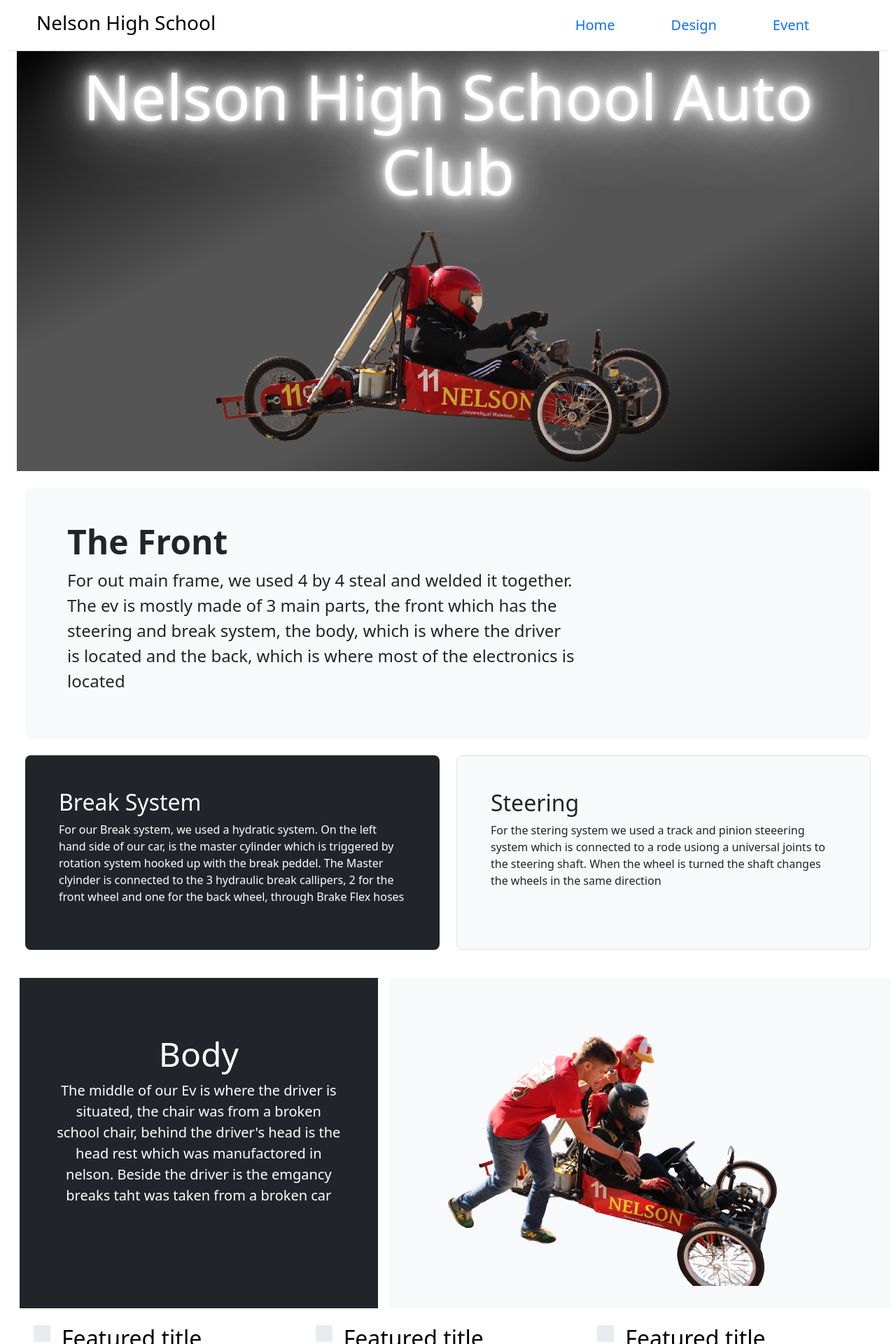
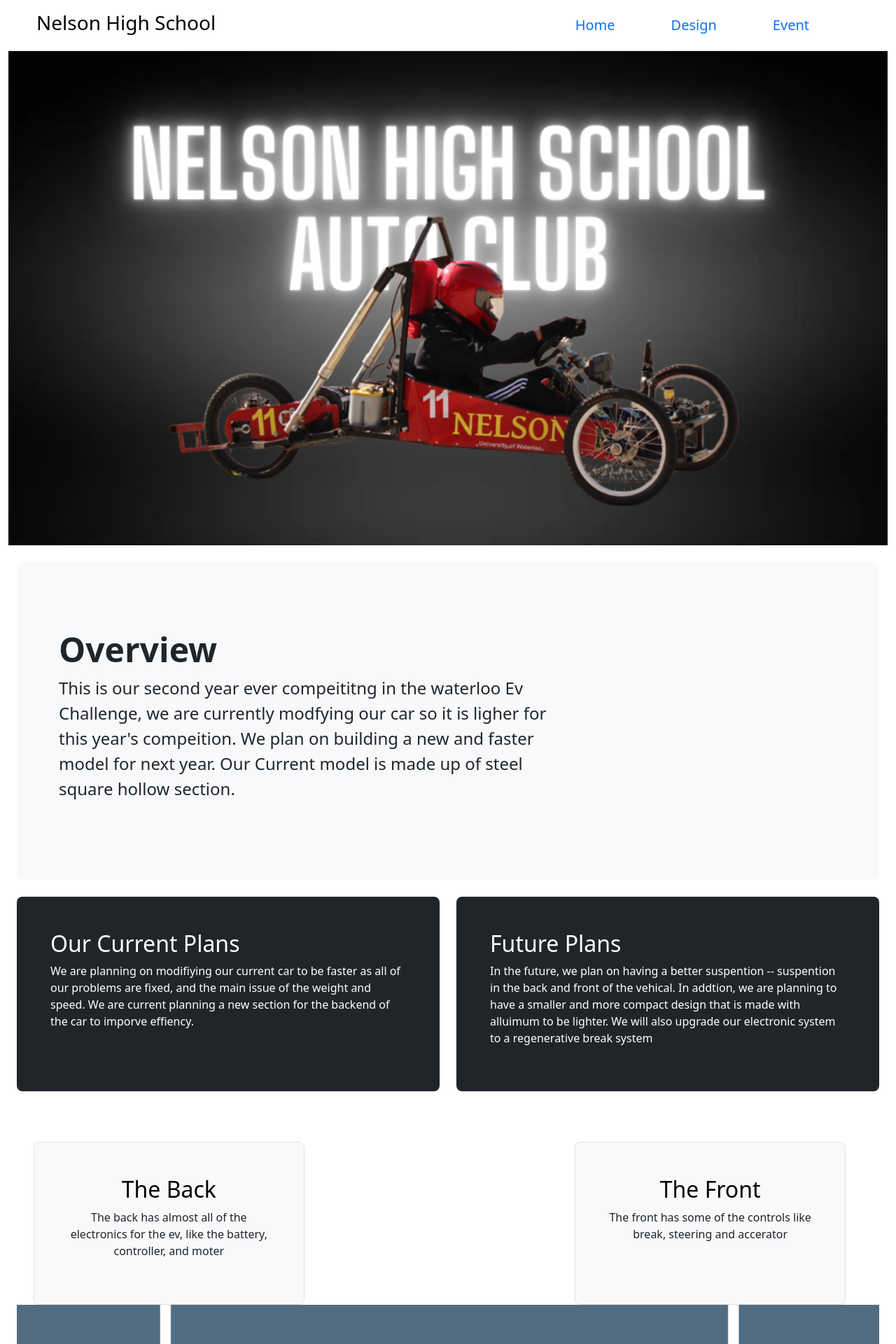
Before and after one commit to ThePathOfLeastResistance/NeslonHighSchoolAutoClub, a Flask app: page /design in a window 1280 px wide. Shown: the top 1920 px of the page at 70% size. Run offline with Flask 3, Linux system fonts and the light colour scheme; some libraries are stand-ins or nearby versions.

Commit message:
everything works, other than moblie, the last part of the design page is not done

```diff
--- a/templates/design.html
+++ b/templates/design.html
@@ -3,39 +3,207 @@
 
 {% block content %}
 
-<div class = "container-fluid">
-  <div class = "container-fluid">
-  <div class = "hero order d-flex align-items-center justify-content-center">
-    <div class = "designtext">
-      <div class = "align-items-center justify-content-center text-center container-fluid ">
-        <h2 class="display-1 text-center" style="font-size: 7vw;">Nelson High School Auto Club</h2>
+<div class = "container-fluid ">
+  <div>
+    <div class = "bg-black">
+      <img src="static/assets/images/carpage.png" class = "img-fluid" style="width: 100%;
+      height: auto;
+      max-width: 100%;">
     </div>
-      <div class="container-fluid mask text-light d-flex justify-content-center flex-column text-center text-center ">
-        <img src = "static/assets/images/car.png" class = "img-fluid mx-auto">
-      </div>
-        </div>
-  </div>
-
   <div class="container-fluid py-4">
       <div class="p-5 mb-4 bg-body-tertiary rounded-3">
-        <div class="container-fluid">
-          <h1 class="display-5 fw-bold">The Front</h1>
-          <p class="col-md-8 fs-4">For out main frame, we used 4 by 4 steal and welded it together. The ev is mostly made of 3 main parts, the front which has the steering and break system, the body, which is where the driver is located and the back, which is where most of the electronics is located</p>
+        <div class="container-fluid py-5">
+          <h1 class="display-5 fw-bold">Overview</h1>
+          <p class="col-md-8 fs-4">This is our second year ever compeititng in the waterloo Ev Challenge, we are currently modfying our car so it is ligher for this year's compeition. We plan on building a new and faster model for next year. Our Current model is made up of steel square hollow section.</p>
         </div>
       </div>
 
       <div class="row align-items-md-stretch">
         <div class="col-md-6">
           <div class="h-100 p-5 text-bg-dark rounded-3">
+            <h2>Our Current Plans</h2>
+            <p>We are planning on modifiying our current car to be faster as all of our problems are fixed, and the main issue of the weight and speed. We are current planning a new section for the backend of the car to imporve effiency.</p>
+          </div>
+        </div>
+        <div class="col-md-6">
+          <div class="h-100 p-5 text-bg-dark rounded-3">
+            <h2>Future Plans </h2>
+            <p>In the future, we plan on having a better suspention -- suspention in the back and front of the vehical. In addtion, we are planning to have a smaller and more compact design that is made with alluimum to be lighter. We will also upgrade our electronic system to a regenerative break system</p>
+          </div>
+        </div>
+      </div>
+
+
+    </div>
+    <div class = "container-fluid text-center">
+      <div class="row">
+        <div class="row pt-5 row-cols-1 row-cols-lg-3 px-5">
+          <div class="col d-flex align-items-start h-100 p-5 bg-body-tertiary border rounded-3">
+          <div>
+            <h3 class="fs-2 text-body-emphasis">The Back</h3>
+            <p>The back has almost all of the electronics for the ev, like the battery, controller, and moter</p>
+          </div>
+        </div>
+      <div class="col d-flex align-items-start">
+      </div>
+      <div class="col d-flex align-items-start h-100 p-5 bg-body-tertiary border rounded-3">
+        <div>
+          <h3 class="fs-2 text-body-emphasis">The Front</h3>
+          <P>The front has some of the controls like break, steering and accerator</P>
+
+        </div>
+      </div>
+    </div>
+      </div>
+      <div class="row">
+        <img src = "static/assets/images/carpage3.png">
+      </div>
+      <div class="row">
+    <div class="row pt-3 pb-5 row-cols-1 row-cols-lg-3 ">
+        <div class="col d-flex align-items-start">
+          </div>
+          <div class="col d-flex align-items-start h-100 p-5 bg-body-tertiary border rounded-3">
+            <div class="icon-square text-body-emphasis bg-body-secondary d-inline-flex align-items-center justify-content-center fs-4 flex-shrink-0 me-3">
+            </div>
+            <div>
+              <h3 class="fs-2 text-body-emphasis">The Body</h3>
+              <p>This is were the drive is seated, meaning it has the seat, head rest, dashboard and steering wheel</p>
+            </div>
+          </div>
+          <div class="col d-flex align-items-start">
+
+          </div>
+      </div>
+      </div>
+    </div>
+     <div class="container-fluid py-4">
+       <div class="container px-4 py-22" id="featured-3">
+        <h2 class="pb-2 border-bottom">The Front</h2>
+        <div class="row g-4 py-5 row-cols-1 row-cols-lg-3">
+          <div class="feature col">
+            <img src="static/assets/images/steering.JPG" class = "img-fluid">
+          </div>
+          <div class="feature col">
             <h2>Break System</h2>
               <p>For our Break system, we used a hydratic system. On the left hand side of our car, is the master cylinder which is triggered by rotation system hooked up with the break peddel.
             The Master clyinder is connected to the 3 hydraulic break callipers, 2 for the front wheel and one for the back wheel, through Brake Flex hoses</p>
           </div>
+          <div class="feature col">
+            <table class="table-light">
+              <thead>
+                <tr>
+                  <th scope="col">#</th>
+                  <th scope="col">Part Name</th>
+                  <th scope="col">Count</th>
+                  <th scope="col">Cost</th>
+                </tr>
+              </thead>
+              <tbody>
+                <tr>
+                  <th scope="row">1</th>
+                  <td>Master Cylinder</td>
+                  <td>1</td>
+                  <td>$$</td>
+                </tr>
+                <tr>
+                  <th scope="row">2</th>
+                  <td>Hydraulic Brake</td>
+                  <td>3</td>
+                  <td>$$</td>
+                </tr>
+                <tr>
+                  <th scope="row">3</th>
+                  <td>Brake Flex Hose</td>
+                  <td>1</td>
+                  <td>$</td>
+                </tr>
+              </tbody>
+            </table>
           </div>
-        <div class="col-md-6">
-          <div class="h-100 p-5 bg-body-tertiary border rounded-3">
-            <h2>Steering</h2>
+        </div>
+         <div class="row g-4 py-5 row-cols-1 row-cols-lg-3">
+          <div class="feature col">
+            <img src="static/assets/images/steering.JPG" class = "img-fluid">
+          </div>
+          <div class="feature col">
+            <h2>Steering </h2>
               <p>For the stering system we used a track and pinion steeering system which is connected to a rode usiong a universal joints to the steering shaft. When the wheel is turned the shaft changes the wheels in the same direction</p>
+          </div>
+          <div class="feature col">
+            <table class="table-light">
+              <thead>
+                <tr>
+                  <th scope="col">#</th>
+                  <th scope="col">Part Name</th>
+                  <th scope="col">Count</th>
+                  <th scope="col">Cost</th>
+                </tr>
+              </thead>
+              <tbody>
+                <tr>
+                  <th scope="row">1</th>
+                  <td>Unverial Joint</td>
+                  <td>1</td>
+                  <td>$</td>
+                </tr>
+                <tr>
+                  <th scope="row">2</th>
+                  <td>steering wheel</td>
+                  <td>1</td>
+                  <td>$</td>
+                </tr>
+                <tr>
+                  <th scope="row">3</th>
+                  <td>rack and pinion
+                    steering system</td>
+                  <td>1</td>
+                  <td>$</td>
+                </tr>
+              </tbody>
+            </table>
+          </div>
+        </div>
+         <div class="row g-4 py-5 row-cols-1 row-cols-lg-3">
+          <div class="feature col">
+            <img src="static/assets/images/steering.JPG" class = "img-fluid">
+          </div>
+          <div class="feature col">
+            <h2>Dash Board</h2>
+              <p>For the dash board, we had wired up multipul sensors and plan on adding more </p>
+          </div>
+          <div class="feature col">
+            <table class="table-light">
+              <thead>
+                <tr>
+                  <th scope="col">#</th>
+                  <th scope="col">Part Name</th>
+                  <th scope="col">Count</th>
+                  <th scope="col">Cost</th>
+                </tr>
+              </thead>
+              <tbody>
+                <tr>
+                  <th scope="row">1</th>
+                  <td>Unverial Joint</td>
+                  <td>1</td>
+                  <td>$</td>
+                </tr>
+                <tr>
+                  <th scope="row">2</th>
+                  <td>steering wheel</td>
+                  <td>1</td>
+                  <td>$</td>
+                </tr>
+                <tr>
+                  <th scope="row">3</th>
+                  <td>rack and pinion
+                    steering system</td>
+                  <td>1</td>
+                  <td>$</td>
+                </tr>
+              </tbody>
+            </table>
+          </div>
         </div>
       </div>
          </div>
@@ -51,53 +219,36 @@
               </div>
             </div>
             <div class="col-lg-7 fluid-container bg-body-tertiary text-center overflow-hidden">
-        <div class="my-3 p-3">
+              <div>
                 <img class = "img-fluid" src="static/assets/images/IMG_5374-removebg-preview (1).png">
+              </div>
+            </div>
+        </div>
+       <div class="fluid-container px-4">
+      <div class="row row-cols-1 row-cols-lg-3 px-4 py-5 text-bg-dark">
+        <div class="col d-flex align-items-start">
+          <div>
+            <h3 class="fs-2 text-body-emphasis">Seating</h3>
+            <p>We used a broken char, and cut it to length to fit on the inside of the car and used 4 srews to secure it</p>
+          </div>
+        </div>
+        <div class="col d-flex align-items-start">
+          <div>
+            <h3 class="fs-2 text-body-emphasis">Head Rest</h3>
+            <p>We manufactred it by using securing a  foam board to a flat piece of wood, and then wraping it in a red cloth.</p>
+
+          </div>
+        </div>
+        <div class="col d-flex align-items-start">
+          <div>
+            <h3 class="fs-2 text-body-emphasis">Featured title</h3>
+            <p>Paragraph of text beneath the heading to explain the heading. We'll add onto it with another sentence and probably just keep going until we run out of words.</p>
+          </div>
         </div>
       </div>
     </div>
     </div>
 
-   <div class="fluid-container px-4 py-2" >
-    <div class="row g-4  row-cols-1 row-cols-lg-3">
-      <div class="col d-flex align-items-start">
-        <div class="icon-square text-body-emphasis bg-body-secondary d-inline-flex align-items-center justify-content-center fs-4 flex-shrink-0 me-3">
-          <svg class="bi" width="1em" height="1em"><use xlink:href="#toggles2"></use></svg>
-        </div>
-        <div>
-          <h3 class="fs-2 text-body-emphasis">Featured title</h3>
-          <p>Paragraph of text beneath the heading to explain the heading. We'll add onto it with another sentence and probably just keep going until we run out of words.</p>
-          <a href="#" class="btn btn-primary">
-            Primary button
-          </a>
-        </div>
-      </div>
-      <div class="col d-flex align-items-start">
-        <div class="icon-square text-body-emphasis bg-body-secondary d-inline-flex align-items-center justify-content-center fs-4 flex-shrink-0 me-3">
-          <svg class="bi" width="1em" height="1em"><use xlink:href="#cpu-fill"></use></svg>
-        </div>
-        <div>
-          <h3 class="fs-2 text-body-emphasis">Featured title</h3>
-          <p>Paragraph of text beneath the heading to explain the heading. We'll add onto it with another sentence and probably just keep going until we run out of words.</p>
-          <a href="#" class="btn btn-primary">
-            Primary button
-          </a>
-        </div>
-      </div>
-      <div class="col d-flex align-items-start">
-        <div class="icon-square text-body-emphasis bg-body-secondary d-inline-flex align-items-center justify-content-center fs-4 flex-shrink-0 me-3">
-          <svg class="bi" width="1em" height="1em"><use xlink:href="#tools"></use></svg>
-        </div>
-        <div>
-          <h3 class="fs-2 text-body-emphasis">Featured title</h3>
-          <p>Paragraph of text beneath the heading to explain the heading. We'll add onto it with another sentence and probably just keep going until we run out of words.</p>
-          <a href="#" class="btn btn-primary">
-            Primary button
-          </a>
-        </div>
-      </div>
-    </div>
-  </div>
     </div>
 
   <div class = "container-fluid p-5 mx-auto">
@@ -182,5 +333,5 @@
       </div>
   </div>
   </div>
-
+</div>
 {% endblock %}
--- a/templates/index.html
+++ b/templates/index.html
@@ -3,6 +3,7 @@
 
 {% block content %}
 
+<div class = "container-fluid">
 <div class = "container-fluid">
         <div class="overflow-hidden position-relative align-items-center justify-content-center mx-5">
           <div class = "container-fluid mx-auto my-5 ">
@@ -302,4 +303,5 @@
             </div>
         </div>
     </div>
+</div>
 {% endblock %}
```
Also changed, not shown: static/assets/images/carpage.png (added), static/assets/images/carpage1.png (added), static/assets/images/carpage3.png (added), 1 other file. Lines whose indentation alone changed are shown as unchanged.
